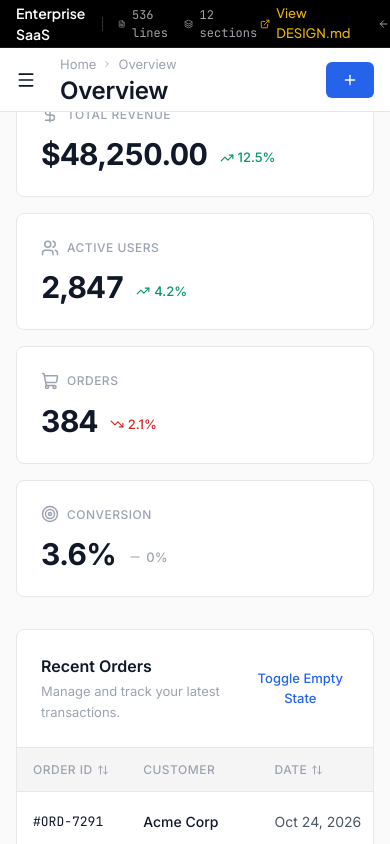
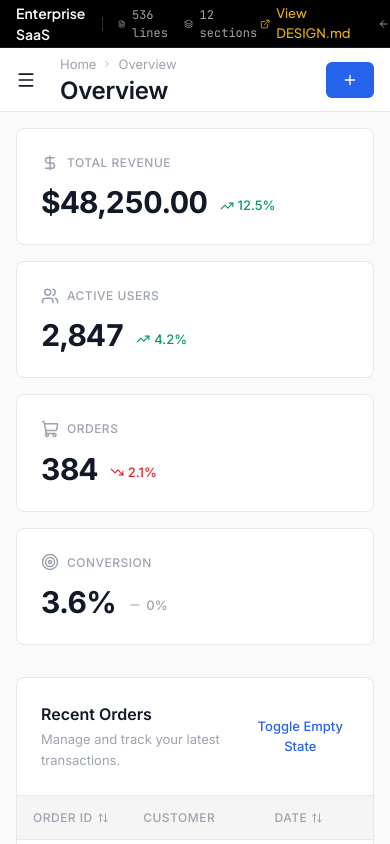
Before and after one commit to Donald-Edinam/weft-design, a Next.js app: page /systems/enterprise-saas in a window 390 px wide. Built offline with nearby package versions, Linux system fonts and the light colour scheme.

Commit message:
Fix: Final mobile scrolling stability and layout alignment for all system previews

```diff
--- a/src/app/systems/african-mobile-first/AfricanMobilePreview.tsx
+++ b/src/app/systems/african-mobile-first/AfricanMobilePreview.tsx
@@ -124,7 +124,7 @@ export function AfricanMobilePreview() {
   };
 
   return (
-    <div className="fixed inset-0 z-[500] w-full flex flex-col min-h-screen bg-[var(--weft-black)] overflow-hidden">
+    <div className="fixed inset-0 z-[500] w-full flex flex-col min-h-screen bg-[var(--weft-black)] pt-[48px] overflow-hidden">
       <PreviewChrome
         systemName="African Mobile-First"
         lines={512}
@@ -133,7 +133,7 @@ export function AfricanMobilePreview() {
       />
 
       {/* Desktop Wrapper / Mobile Container */}
-      <div className="flex-1 w-full bg-[var(--weft-gray-50)] sm:p-8 flex justify-center items-center overflow-hidden">
+      <div className="flex-1 w-full bg-[var(--weft-gray-50)] sm:p-8 flex justify-center items-center overflow-hidden min-h-0">
 
         {/* CSS Phone Frame */}
         <div className="relative w-full h-full sm:w-[375px] sm:h-[812px] sm:max-h-full sm:rounded-[40px] sm:border-[8px] border-[#1A1A1A] bg-[var(--color-bg)] overflow-hidden flex flex-col sm:drop-shadow-2xl">
@@ -150,7 +150,7 @@ export function AfricanMobilePreview() {
 
           <div
             style={THEME}
-            className={`flex-1 flex flex-col bg-[var(--color-bg)] text-[var(--color-text-secondary)] text-[15px] ${jakarta.className} relative overflow-hidden`}
+            className={`flex-1 flex flex-col bg-[var(--color-bg)] text-[var(--color-text-secondary)] text-[15px] ${jakarta.className} relative overflow-hidden min-h-0`}
           >
             {/* Scrollable Area */}
             <div className="flex-1 overflow-x-hidden overflow-y-auto pb-[130px]">
--- a/src/app/systems/enterprise-saas/EnterprisePreview.tsx
+++ b/src/app/systems/enterprise-saas/EnterprisePreview.tsx
@@ -108,7 +108,7 @@ export function EnterprisePreview() {
   };
 
   return (
-    <div className="fixed inset-0 z-[500] w-full flex flex-col min-h-screen bg-[var(--weft-black)] overflow-hidden">
+    <div className="fixed inset-0 z-[500] w-full flex flex-col min-h-screen bg-[var(--weft-black)] pt-[48px] overflow-hidden">
       <PreviewChrome
         systemName="Enterprise SaaS"
         lines={536}
@@ -119,10 +119,10 @@ export function EnterprisePreview() {
       {/* Enterprise Workspace */}
       <div
         style={THEME}
-        className={`flex-1 flex w-full relative bg-[var(--color-bg)] text-[var(--color-text-secondary)] ${inter.className} text-[14px] leading-[1.6]`}
+        className={`flex-1 flex w-full relative bg-[var(--color-bg)] text-[var(--color-text-secondary)] ${inter.className} text-[14px] leading-[1.6] min-h-0`}
       >
         {/* Sidebar Desktop/Tablet */}
-        <aside className="hidden sm:flex flex-col border-r border-[var(--color-border)] bg-[var(--color-surface)] sm:w-[64px] lg:w-[240px] shrink-0 sticky top-[48px] h-[calc(100vh-48px)] z-40 transition-all duration-200 overflow-hidden">
+        <aside className="hidden sm:flex flex-col border-r border-[var(--color-border)] bg-[var(--color-surface)] sm:w-[64px] lg:w-[240px] shrink-0 sticky top-0 h-[calc(100vh-48px)] z-40 transition-all duration-200 overflow-hidden">
           <div className="h-[48px] flex items-center px-4 lg:px-[16px] sm:justify-center lg:justify-start shrink-0">
             <div className="w-[24px] h-[24px] bg-[var(--color-primary)] rounded-[4px] shrink-0" />
             <span className="ml-[12px] font-[600] text-[16px] text-[var(--color-text-primary)] hidden lg:block tracking-[-0.2px]">Company</span>
@@ -157,9 +157,9 @@ export function EnterprisePreview() {
         </aside>
 
         {/* Main Content Area */}
-        <main className="flex-1 flex flex-col min-w-0">
+        <main className="flex-1 flex flex-col min-w-0 min-h-0">
           {/* Header */}
-          <header className="h-[64px] border-b border-[var(--color-border)] bg-[var(--color-surface)] px-[16px] md:px-[32px] flex items-center justify-between sticky top-[48px] z-30 shrink-0">
+          <header className="h-[64px] border-b border-[var(--color-border)] bg-[var(--color-surface)] px-[16px] md:px-[32px] flex items-center justify-between sticky top-0 z-30 shrink-0">
             <div className="flex items-center gap-[16px]">
               <button
                 className="sm:hidden text-[var(--color-text-primary)] p-[8px] -ml-[8px] hover:bg-[var(--color-surface-secondary)] rounded-[6px]"
@@ -191,7 +191,7 @@ export function EnterprisePreview() {
           </header>
 
           {/* Scrollable Content */}
-          <div className="flex-1 p-[16px] md:p-[32px] overflow-auto">
+          <div className="flex-1 p-[16px] md:p-[32px] overflow-y-auto min-h-0">
             {activeTab === "Overview" ? (
               <>
                 {/* Metric Cards Row */}
```
Also changed, not shown: 1 other file (tests, documents, lock files or other folders).
